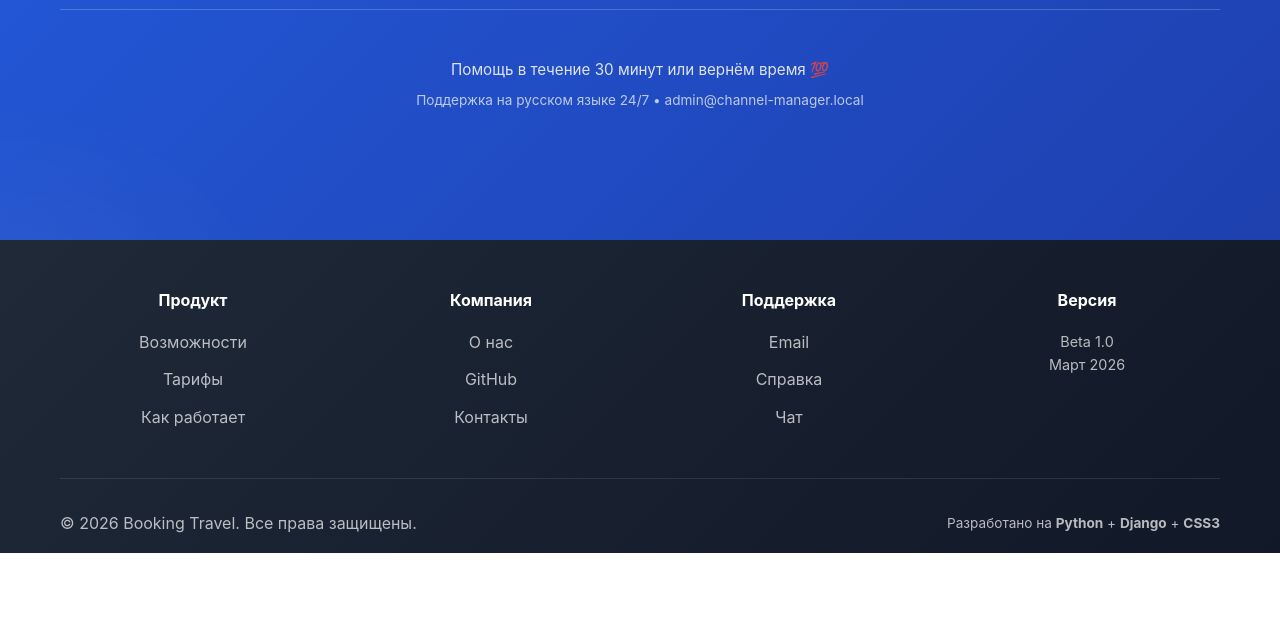
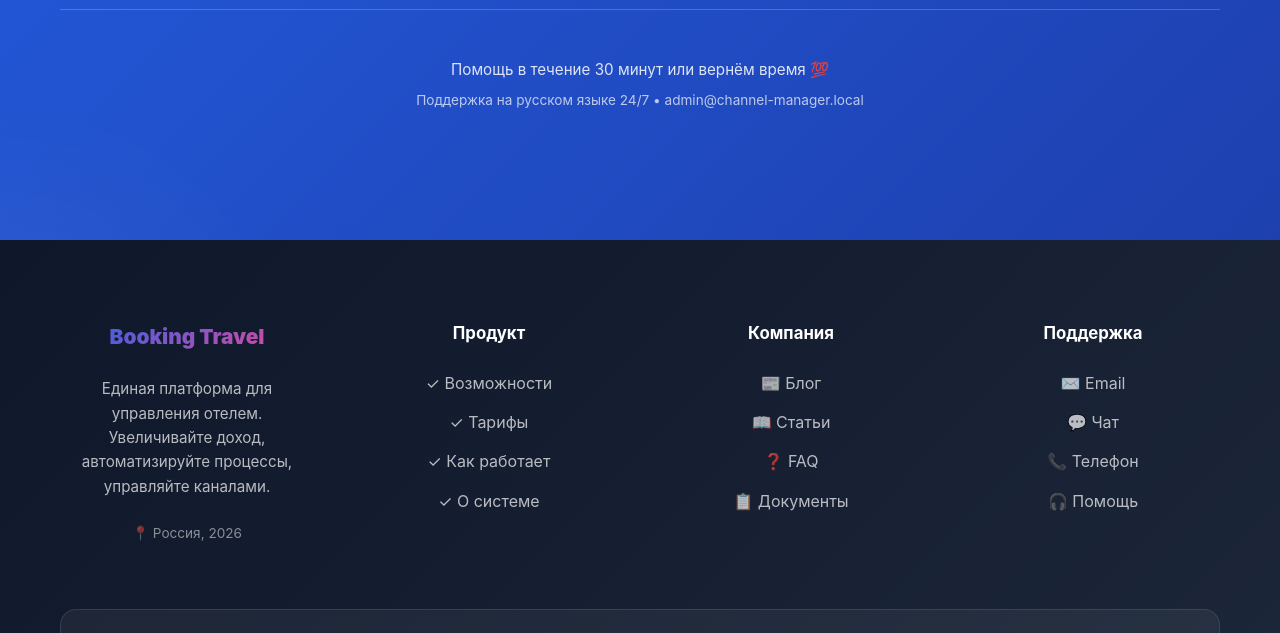
Before and after one commit to 1997-LeVoN-2020/travel-booking, a Django app: page / in a window 1280 px wide. Shown: the part 5867-6500 px from the top of the page. Before the commit the page ends 6420 px from the top, so only its background shows below. Run offline with Django 5.2, Linux system fonts and the light colour scheme.

Commit message:
Redesign footer: improved layout, better structure, support CTA, and modern styling

```diff
--- a/templates/home_apps/base.html
+++ b/templates/home_apps/base.html
@@ -312,42 +312,67 @@
 </div>
 </section>
 
-<footer class="footer" style="background: linear-gradient(135deg, #1f2937, #111827);">
+<footer class="footer" style="background: linear-gradient(135deg, #0f172a 0%, #1e293b 100%); color: white; padding: 5rem 0 2rem;">
 <div class="container">
-<div style="display: grid; grid-template-columns: repeat(4, 1fr); gap: 2rem; margin-bottom: 3rem;">
+<div style="display: grid; grid-template-columns: repeat(auto-fit, minmax(220px, 1fr)); gap: 3rem; margin-bottom: 4rem;">
 <div>
-<h4 style="margin-bottom: 1rem; font-weight: 700;">Продукт</h4>
+<h3 style="font-size: 1.3rem; font-weight: 900; margin-bottom: 1.5rem; background: linear-gradient(135deg, #2563eb, #ec4899); -webkit-background-clip: text; -webkit-text-fill-color: transparent;">Booking Travel</h3>
+<p style="color: rgba(255,255,255,0.7); font-size: 0.95rem; line-height: 1.6; margin-bottom: 1.5rem;">Единая платформа для управления отелем. Увеличивайте доход, автоматизируйте процессы, управляйте каналами.</p>
+<p style="font-size: 0.85rem; color: rgba(255,255,255,0.5);">📍 Россия, 2026</p>
+</div>
+<div>
+<h4 style="margin-bottom: 1.5rem; font-weight: 700; font-size: 1.05rem;">Продукт</h4>
 <ul style="list-style: none;">
-<li style="margin-bottom: 0.75rem;"><a href="#features" style="color: rgba(255,255,255,0.7); text-decoration: none;">Возможности</a></li>
-<li style="margin-bottom: 0.75rem;"><a href="#pricing" style="color: rgba(255,255,255,0.7); text-decoration: none;">Тарифы</a></li>
-<li><a href="#how" style="color: rgba(255,255,255,0.7); text-decoration: none;">Как работает</a></li>
+<li style="margin-bottom: 0.85rem;"><a href="#features" style="color: rgba(255,255,255,0.7); text-decoration: none; transition: color 0.3s;">✓ Возможности</a></li>
+<li style="margin-bottom: 0.85rem;"><a href="#pricing" style="color: rgba(255,255,255,0.7); text-decoration: none; transition: color 0.3s;">✓ Тарифы</a></li>
+<li style="margin-bottom: 0.85rem;"><a href="#how" style="color: rgba(255,255,255,0.7); text-decoration: none; transition: color 0.3s;">✓ Как работает</a></li>
+<li><a href="#about" style="color: rgba(255,255,255,0.7); text-decoration: none; transition: color 0.3s;">✓ О системе</a></li>
 </ul>
 </div>
 <div>
-<h4 style="margin-bottom: 1rem; font-weight: 700;">Компания</h4>
+<h4 style="margin-bottom: 1.5rem; font-weight: 700; font-size: 1.05rem;">Компания</h4>
 <ul style="list-style: none;">
-<li style="margin-bottom: 0.75rem;"><a href="#about" style="color: rgba(255,255,255,0.7); text-decoration: none;">О нас</a></li>
-<li style="margin-bottom: 0.75rem;"><a href="https://github.com/1997-LeVoN-2020/booking-travel" style="color: rgba(255,255,255,0.7); text-decoration: none;">GitHub</a></li>
-<li><a href="#contact" style="color: rgba(255,255,255,0.7); text-decoration: none;">Контакты</a></li>
+<li style="margin-bottom: 0.85rem;"><a href="#" style="color: rgba(255,255,255,0.7); text-decoration: none; transition: color 0.3s;">📰 Блог</a></li>
+<li style="margin-bottom: 0.85rem;"><a href="#" style="color: rgba(255,255,255,0.7); text-decoration: none; transition: color 0.3s;">📖 Статьи</a></li>
+<li style="margin-bottom: 0.85rem;"><a href="#" style="color: rgba(255,255,255,0.7); text-decoration: none; transition: color 0.3s;">❓ FAQ</a></li>
+<li><a href="#" style="color: rgba(255,255,255,0.7); text-decoration: none; transition: color 0.3s;">📋 Документы</a></li>
 </ul>
 </div>
 <div>
-<h4 style="margin-bottom: 1rem; font-weight: 700;">Поддержка</h4>
+<h4 style="margin-bottom: 1.5rem; font-weight: 700; font-size: 1.05rem;">Поддержка</h4>
 <ul style="list-style: none;">
-<li style="margin-bottom: 0.75rem;"><a href="mailto:admin@channel-manager.local" style="color: rgba(255,255,255,0.7); text-decoration: none;">Email</a></li>
-<li style="margin-bottom: 0.75rem;"><a href="#" style="color: rgba(255,255,255,0.7); text-decoration: none;">Справка</a></li>
-<li><a href="#" style="color: rgba(255,255,255,0.7); text-decoration: none;">Чат</a></li>
+<li style="margin-bottom: 0.85rem;"><a href="mailto:admin@channel-manager.local" style="color: rgba(255,255,255,0.7); text-decoration: none; transition: color 0.3s;">✉️ Email</a></li>
+<li style="margin-bottom: 0.85rem;"><a href="#" style="color: rgba(255,255,255,0.7); text-decoration: none; transition: color 0.3s;">💬 Чат</a></li>
+<li style="margin-bottom: 0.85rem;"><a href="#" style="color: rgba(255,255,255,0.7); text-decoration: none; transition: color 0.3s;">📞 Телефон</a></li>
+<li><a href="#" style="color: rgba(255,255,255,0.7); text-decoration: none; transition: color 0.3s;">🎧 Помощь</a></li>
 </ul>
 </div>
+</div>
+<div style="background: rgba(255,255,255,0.05); border: 1px solid rgba(255,255,255,0.1); border-radius: 1rem; padding: 2rem; margin-bottom: 3rem; text-align: center;">
+<p style="font-size: 0.95rem; margin-bottom: 1rem; opacity: 0.9;">Остались вопросы?</p>
+<a href="mailto:admin@channel-manager.local?subject=Вопрос о Booking Travel" style="display: inline-block; background: linear-gradient(135deg, var(--primary), #1e40af); color: white; padding: 0.75rem 2rem; border-radius: 0.5rem; text-decoration: none; font-weight: 600;">Написать в поддержку</a>
+</div>
+<div style="border-top: 1px solid rgba(255,255,255,0.1); padding-top: 2.5rem;">
+<div style="display: grid; grid-template-columns: repeat(auto-fit, minmax(200px, 1fr)); gap: 2rem; margin-bottom: 2rem;">
 <div>
-<h4 style="margin-bottom: 1rem; font-weight: 700;">Версия</h4>
-<p style="color: rgba(255,255,255,0.7); font-size: 0.9rem;">Beta 1.0<br>Март 2026</p>
+<p style="font-size: 0.85rem; color: rgba(255,255,255,0.7);"><strong>Технологии:</strong> Python, Django, CSS3</p>
+</div>
+<div>
+<p style="font-size: 0.85rem; color: rgba(255,255,255,0.7);"><strong>Версия:</strong> Beta 1.0 (Март 2026)</p>
+</div>
+<div>
+<p style="font-size: 0.85rem; color: rgba(255,255,255,0.7);"><strong>Статус:</strong> 🟢 Работает нормально</p>
 </div>
 </div>
-<div style="border-top: 1px solid rgba(255,255,255,0.1); padding-top: 2rem;">
-<div style="display: flex; justify-content: space-between; align-items: center; flex-wrap: wrap;">
-<p style="color: rgba(255,255,255,0.7);">&copy; 2026 Booking Travel. Все права защищены.</p>
-<p style="color: rgba(255,255,255,0.7); font-size: 0.85rem;">Разработано на <strong>Python</strong> + <strong>Django</strong> + <strong>CSS3</strong></p>
+<div style="display: flex; justify-content: space-between; align-items: center; flex-wrap: wrap; gap: 2rem; padding-top: 1.5rem; border-top: 1px solid rgba(255,255,255,0.05);">
+<div>
+<p style="color: rgba(255,255,255,0.6); font-size: 0.85rem;">&copy; 2026 Booking Travel. Все права защищены.</p>
+</div>
+<div style="display: flex; gap: 2rem; flex-wrap: wrap;">
+<a href="#" style="color: rgba(255,255,255,0.6); text-decoration: none; font-size: 0.85rem; transition: color 0.3s;">Политика</a>
+<a href="#" style="color: rgba(255,255,255,0.6); text-decoration: none; font-size: 0.85rem; transition: color 0.3s;">Условия</a>
+<a href="#" style="color: rgba(255,255,255,0.6); text-decoration: none; font-size: 0.85rem; transition: color 0.3s;">Cookies</a>
+</div>
 </div>
 </div>
 </footer>
```
